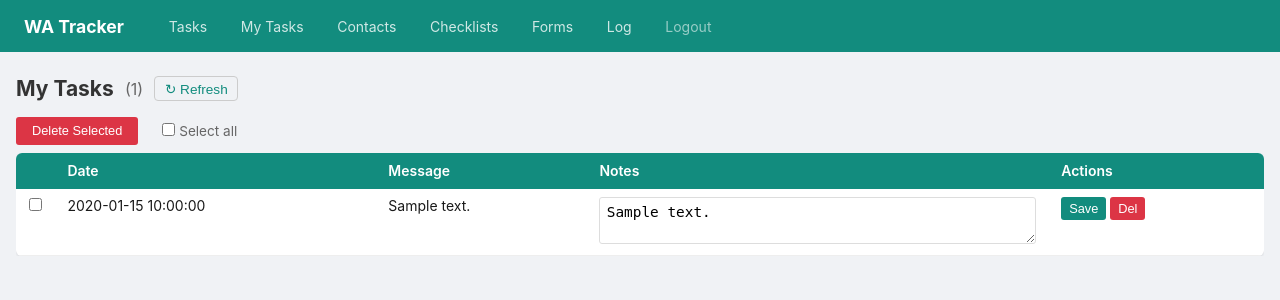
After one commit to anant-wq/whatsapp-tracker, a Flask app: template templates/my_tasks.html in a window 1280 px wide. The commit adds this page. Shown: the top 300 px of the page. Run offline with Flask 3, Linux system fonts and the light colour scheme; the template is opened without the code that fills it: most values are stand-ins (such as "Sample title", 1, 10 or a date in 2020).

Commit message:
Add separate My Tasks tab for own tasks
Tasks assigned to logged-in user's name show under My Tasks tab
and are hidden from the main Tasks page. Cleaner view with
just Date, Message, Notes, and Actions.

Co-Authored-By: Claude Opus 4.6 <noreply@anthropic.com>

```diff
--- a/app.py
+++ b/app.py
@@ -205,9 +205,21 @@ def index():
 @app.route("/tasks")
 @login_required
 def tasks_page():
-    tasks = models.get_tasks()
+    all_tasks = models.get_tasks()
+    my_name = session.get("user", {}).get("name", "")
+    tasks = [t for t in all_tasks if t["person"] != my_name]
     people = _get_people()
     return render_template("tasks.html", tasks=tasks, people=people)
+
+
+@app.route("/my-tasks")
+@login_required
+def my_tasks_page():
+    all_tasks = models.get_tasks()
+    my_name = session.get("user", {}).get("name", "")
+    tasks = [t for t in all_tasks if t["person"] == my_name]
+    people = _get_people()
+    return render_template("my_tasks.html", tasks=tasks, people=people, my_name=my_name)
 
 
 @app.route("/tasks/send/<int:task_id>", methods=["POST"])
--- a/templates/base.html
+++ b/templates/base.html
@@ -11,6 +11,7 @@
         <div class="nav-brand">WA Tracker</div>
         <div class="nav-links">
             <a href="{{ url_for('tasks_page') }}" class="{% if request.endpoint == 'tasks_page' %}active{% endif %}">Tasks</a>
+            <a href="{{ url_for('my_tasks_page') }}" class="{% if request.endpoint == 'my_tasks_page' %}active{% endif %}">My Tasks</a>
             <a href="{{ url_for('contacts_page') }}" class="{% if request.endpoint == 'contacts_page' %}active{% endif %}">Contacts</a>
             <a href="{{ url_for('checklists_page') }}" class="{% if request.endpoint == 'checklists_page' %}active{% endif %}">Checklists</a>
             <a href="{{ url_for('forms_page') }}" class="{% if request.endpoint in ('forms_page', 'form_responses') %}active{% endif %}">Forms</a>
--- /dev/null
+++ b/templates/my_tasks.html
@@ -0,0 +1,102 @@
+{% extends "base.html" %}
+{% block title %}My Tasks — WA Tracker{% endblock %}
+{% block content %}
+<h2 style="display:flex;align-items:center;gap:0.7rem">My Tasks <span style="font-size:1rem;font-weight:400;color:#666">({{ tasks|length }})</span> <button onclick="location.reload()" style="background:none;border:1px solid #ccc;border-radius:4px;padding:0.2rem 0.6rem;cursor:pointer;font-size:0.85rem;color:#128C7E" title="Refresh">&#8635; Refresh</button></h2>
+
+<form method="POST" id="bulk-form">
+<div style="margin-bottom:0.5rem;display:flex;align-items:center;gap:0.5rem">
+    <button type="button" class="btn-del" onclick="bulkDelete()" style="padding:0.4rem 1rem">Delete Selected</button>
+    <label style="margin-left:1rem;font-size:0.85rem;color:#666"><input type="checkbox" id="select-all" onchange="toggleAll(this)"> Select all</label>
+</div>
+<div class="table-wrap">
+<table>
+    <thead>
+        <tr>
+            <th style="width:30px"></th>
+            <th>Date</th>
+            <th>Message</th>
+            <th>Notes</th>
+            <th>Actions</th>
+        </tr>
+    </thead>
+    <tbody>
+    {% for t in tasks %}
+        <tr>
+            <td><input type="checkbox" name="task_ids" value="{{ t.id }}" form="bulk-form"></td>
+            <td>{{ t.date }}</td>
+            <td class="msg-cell">{{ t.message }}</td>
+            <td>
+                <textarea id="addmsg-{{ t.id }}" placeholder="Add note..." rows="2" style="width:100%;min-width:200px;font-size:0.9rem;padding:0.4rem;border:1px solid #ddd;border-radius:3px;resize:vertical">{{ t.additional_message }}</textarea>
+            </td>
+            <td style="white-space:nowrap">
+                <button class="btn-sm" onclick="saveTask({{ t.id }})" type="button">Save</button>
+                <button class="btn-del" onclick="deleteTask({{ t.id }})" type="button">Del</button>
+            </td>
+        </tr>
+    {% endfor %}
+    {% if not tasks %}
+        <tr><td colspan="5" class="empty">No tasks assigned to you.</td></tr>
+    {% endif %}
+    </tbody>
+</table>
+</div>
+</form>
+
+<!-- Hidden forms for actions -->
+<form method="POST" id="save-form" style="display:none">
+    <input type="hidden" name="person" id="save-person">
+    <input type="hidden" name="phone" id="save-phone">
+    <input type="hidden" name="status" id="save-status">
+    <input type="hidden" name="additional_message" id="save-addmsg">
+</form>
+<form method="POST" id="delete-form" style="display:none"></form>
+
+<script>
+(function() {
+    var pos = sessionStorage.getItem('scrollPos');
+    if (pos) {
+        sessionStorage.removeItem('scrollPos');
+        window.scrollTo(0, parseInt(pos));
+    }
+})();
+
+function saveScroll() {
+    sessionStorage.setItem('scrollPos', window.scrollY);
+}
+
+function saveTask(id) {
+    var form = document.getElementById('save-form');
+    form.action = "{{ url_for('update_task', task_id=0) }}".replace('/0', '/' + id);
+    document.getElementById('save-person').value = {{ my_name|tojson }};
+    document.getElementById('save-phone').value = '';
+    document.getElementById('save-status').value = '';
+    document.getElementById('save-addmsg').value = document.getElementById('addmsg-' + id).value;
+    saveScroll();
+    form.submit();
+}
+
+function deleteTask(id) {
+    if (!confirm('Delete this task?')) return;
+    var form = document.getElementById('delete-form');
+    form.action = "{{ url_for('delete_task', task_id=0) }}".replace('/0', '/' + id);
+    saveScroll();
+    form.submit();
+}
+
+function toggleAll(master) {
+    document.querySelectorAll('input[name="task_ids"]').forEach(function(cb) {
+        cb.checked = master.checked;
+    });
+}
+
+function bulkDelete() {
+    var n = document.querySelectorAll('input[name="task_ids"]:checked').length;
+    if (n === 0) { alert('No tasks selected'); return; }
+    if (!confirm('Delete ' + n + ' selected task(s)?')) return;
+    var form = document.getElementById('bulk-form');
+    form.action = "{{ url_for('bulk_delete_tasks') }}";
+    saveScroll();
+    form.submit();
+}
+</script>
+{% endblock %}
```
